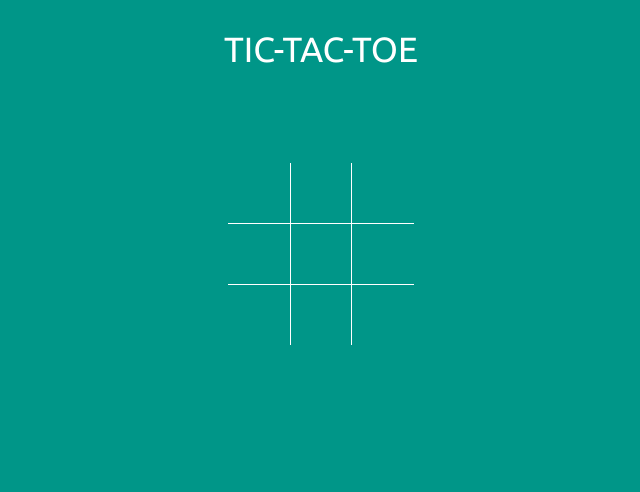
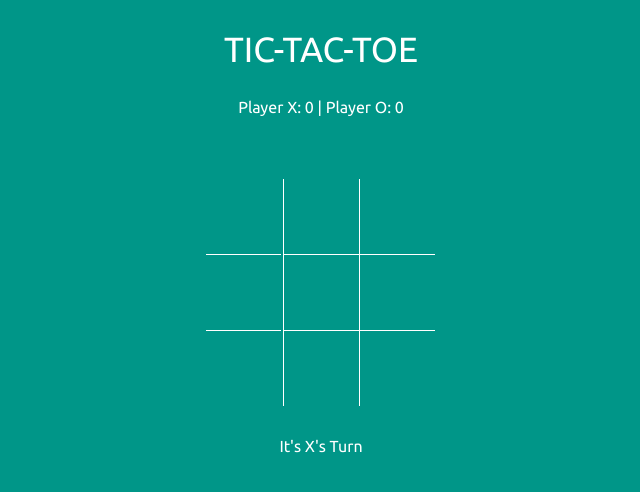
Before and after one commit to brianclee-gh/tictactoe-minmax, a plain HTML site: page index.html in a window 1280 px wide. Both pictures are taken after a click on the button "vs. a Friend". Shown: the whole page, without its empty margins (319-959 px from the left). Drawn offline with Linux system fonts and the light colour scheme.

Commit message:
Touched up styling

```diff
--- a/index.html
+++ b/index.html
@@ -10,6 +10,7 @@
   <link rel="preconnect" href="https://fonts.gstatic.com">
   <link href="https://fonts.googleapis.com/css2?family=Ubuntu&display=swap" rel="stylesheet">
   <link href="https://fonts.googleapis.com/css2?family=Raleway&display=swap" rel="stylesheet">
+  <link href="https://fonts.googleapis.com/css2?family=Nunito&display=swap" rel="stylesheet">
   <link rel="stylesheet" href="./styles.css">
 
 </head>
@@ -20,7 +21,8 @@
     <div id="header">TIC-TAC-TOE</div>
     <div id="main">
       <div id="gameSelect">
-        <button class="selectBtn" id="single">vs. Computer</button>
+        <button class="selectBtn" id="random">vs. Randomized Computer</button>
+        <button class="selectBtn" id="single">vs. Optimized Computer</button>
         <button class="selectBtn" id="multiplayer">vs. a Friend</button>
       </div>
       <div id="scoreboard"></div>
--- a/index.js
+++ b/index.js
@@ -1,3 +1,5 @@
+//Add clarity to game mode
+
 // Helpers
 
 const scores = {
@@ -11,6 +13,16 @@ const equals3 = (a, b, c) => {
 };
 
 // Handle turns
+
+const initialScore = () => {
+  const scoreboard = document.getElementById('scoreboard');
+  scoreboard.innerHTML = scoreboardText();
+};
+
+const updateTurn = () => {
+  const result = document.getElementById('result');
+  result.innerHTML = `It's ${game.currentPlayer}'s Turn`
+};
 
 const updateScore = (winner) => {
   const scoreboard = document.getElementById('scoreboard');
@@ -102,9 +114,14 @@ const resetBoards = () => {
 };
 
 const selectGameMode = (mode) => {
+  const validModes = ['random', 'single', 'multiplayer'];
+  if (!validModes.includes(mode)) return;
   game.gameMode = mode;
   document.getElementById('gameSelect').classList.add('hidden');
   document.getElementById('gameboard').classList.remove('hidden');
+  initialScore();
+
+  if (game.gameMode === 'multiplayer') updateTurn();
   return;
 };
 
@@ -118,6 +135,7 @@ const handleNewGame = () => {
   toggleNewBtn();
   game.gameActive = true;
   game.currentPlayer = 'X';
+  if (game.gameMode === 'multiplayer') updateTurn();
 };
 
 const handleEndGame = (winner) => {
@@ -154,14 +172,18 @@ const isValidMove = (targetID) => {
 const handleBoardClick = (e) => {
   if (!game.gameActive) { return; }
   if (!e.target.classList.contains('node')) { return; }
-  if (!isValidMove(e.target.id)) { return; }
+  if (!isValidMove(e.target.id)) { return; } // checks user move, updates UI
 
   if (game.gameMode === 'single') {
     // computerRandomMove();
-    bestMove()
+    bestMove();
+  } else if (game.gameMode === 'random') {
+    computerRandomMove();
   } else {
     game.currentPlayer = game.currentPlayer === 'X' ? 'O' : 'X';
   }
+
+  if (game.gameActive && game.gameMode === 'multiplayer') updateTurn();
 
 };
 
@@ -238,6 +260,8 @@ const minimax = (board, depth, isMaximizing) => {
     return bestScore;
   }
 }
+
+
 // Handle Computer (Random)
 
 const randomNumber = (min, max) => {
@@ -347,6 +371,10 @@ const addListeners = () => {
 
 };
 
-populateBoard();
-addListeners();
+const initialize = () => {
+  populateBoard();
+  addListeners();
+}
+
+initialize();
 const game = new Tictactoe();
--- a/styles.css
+++ b/styles.css
@@ -98,9 +98,15 @@ html, body {
 }
 
 .node {
-	padding: 30px;
-	text-align: center;
+	width: 75px;
+	height: 75px;
+	display: flex;
+	align-items: center;
+	justify-content: center;
+	font-size: 30px;
 	color: black;
+	font-family: 'Nunito', sans-serif;
+	font-weight: bold;
 }
 
 #node_1, #node_7 {
```
